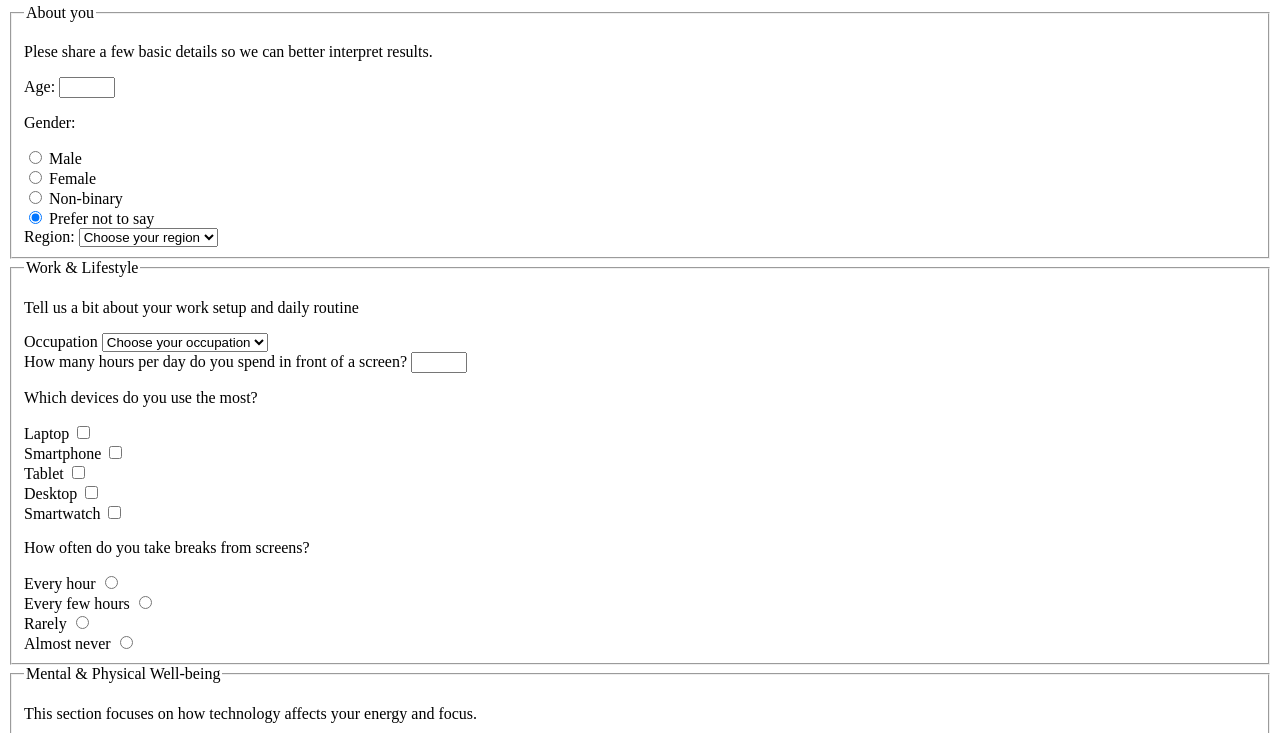
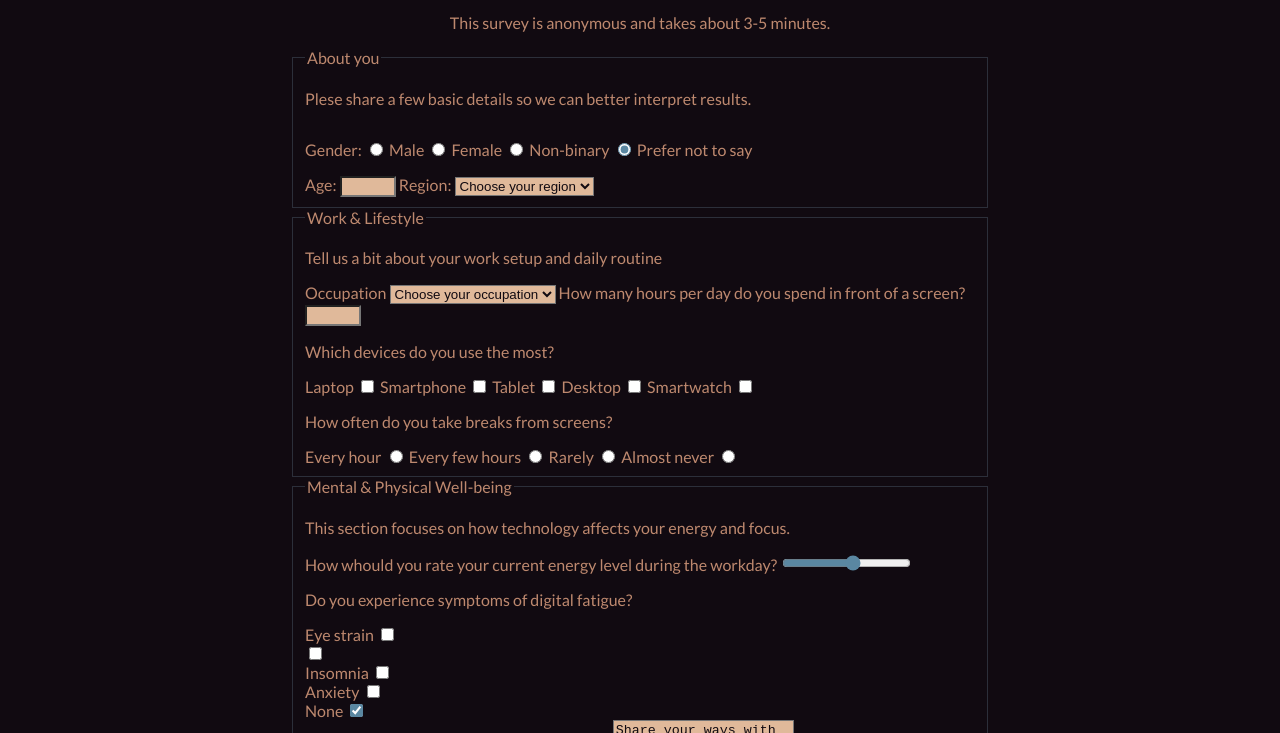
Before and after one commit to mafSida/survey-form-practice, a plain HTML site: page index.html in a window 1280 px wide. Shown: the part 144-877 px from the top of the page. Drawn offline with Linux system fonts and the light colour scheme.

Commit message:
style: add global base styles and general layout setup

```diff
--- a/css/styles.css
+++ b/css/styles.css
@@ -0,0 +1,79 @@
+body {
+  width: 100%;
+  min-height: 100vh;
+  min-height: 100dvh;
+  margin: 0;
+  background-color: #110a11;
+  color: #be896f;
+  font-family: "Lato", sans-serif;
+}
+
+h1,
+p {
+  margin: 1em auto;
+  text-align: center;
+}
+
+/* HEADING + DESCRIPTION */
+
+h1 {
+}
+
+.description {
+  width: 60vw;
+  max-width: 700px;
+  min-width: 350px;
+}
+
+/* FORM */
+
+form {
+  width: 60vw;
+  max-width: 700px;
+  min-width: 350px;
+  margin: 0 auto;
+}
+
+fieldset {
+  border: 1px solid #2c2f3a;
+}
+
+.hint {
+  text-align: left;
+}
+
+.form-question {
+  text-align: left;
+}
+.gender {
+  display: inline-block;
+}
+
+input,
+textarea,
+select {
+  background-color: #e0b99a;
+  color: #110a11;
+}
+
+::placeholder {
+  color: #110a11;
+}
+
+input[type="checkbox"],
+input[type="radio"],
+input[type="range"] {
+  accent-color: #5a87a1;
+}
+
+/* BOTTONS */
+
+.button-container {
+  display: flex;
+  justify-content: center;
+}
+
+button {
+  background-color: #5a87a1;
+  color: #110a11;
+}
--- a/index.html
+++ b/index.html
@@ -4,6 +4,13 @@
     <meta charset="UTF-8" />
     <meta name="viewport" content="width=device-width, initial-scale=1.0" />
     <title>Digital Well-Being & Work-life Balance Survey</title>
+    <link rel="preconnect" href="https://fonts.googleapis.com" />
+    <link rel="preconnect" href="https://fonts.gstatic.com" crossorigin />
+    <link
+      href="https://fonts.googleapis.com/css2?family=Lato:wght@400;700&display=swap"
+      rel="stylesheet"
+    />
+    <link rel="stylesheet" href="./css/styles.css" />
   </head>
   <body>
     <h1 class="main-header">Digital Well-Being & Work-life Balance Survey</h1>
@@ -20,9 +27,31 @@
       <!-- ABOUT YOU SECTION -->
       <fieldset class="about-you">
         <legend>About you</legend>
+
         <p class="hint">
           Plese share a few basic details so we can better interpret results.
         </p>
+
+        <p class="form-question gender">Gender:</p>
+
+        <input id="male" name="gender" type="radio" value="male" />
+        <label for="male">Male</label>
+
+        <input id="female" name="gender" type="radio" value="female" />
+        <label for="female">Female</label>
+
+        <input id="non-binary" name="gender" type="radio" value="non-binary" />
+        <label for="non-binary">Non-binary</label>
+
+        <input
+          id="prefer-not-to-say"
+          name="gender"
+          type="radio"
+          value="prefer-not-to-say"
+          checked
+        />
+        <label for="prefer-not-to-say">Prefer not to say </label>
+
         <div class="form-group">
           <label for="age">Age: </label>
           <input
@@ -34,36 +63,7 @@
             step="1"
             required
           />
-        </div>
-        <p class="gender">Gender:</p>
-        <div class="form-group">
-          <input id="male" name="gender" type="radio" value="male" />
-          <label for="male">Male</label>
-        </div>
-        <div class="form-group">
-          <input id="female" name="gender" type="radio" value="female" />
-          <label for="female">Female</label>
-        </div>
-        <div class="form-group">
-          <input
-            id="non-binary"
-            name="gender"
-            type="radio"
-            value="non-binary"
-          />
-          <label for="non-binary">Non-binary</label>
-        </div>
-        <div class="form-group">
-          <input
-            id="prefer-not-to-say"
-            name="gender"
-            type="radio"
-            value="prefer-not-to-say"
-            checked
-          />
-          <label for="prefer-not-to-say">Prefer not to say </label>
-        </div>
-        <div class="form-group">
+
           <label for="region">Region: </label>
           <select id="region" name="region" required>
             <option value="">Choose your region</option>
@@ -82,7 +82,7 @@
         <p class="hint">
           Tell us a bit about your work setup and daily routine
         </p>
-        <div class="form-group">
+
         <label for="occupation">Occupation</label>
         <select id="occupation" name="occupation" required>
           <option value="">Choose your occupation</option>
@@ -93,8 +93,7 @@
           <option value="unemloyed">Unemployed</option>
           <option value="other">Other</option>
         </select>
-        </div>
-        <div class="form-group">
+
         <label for="screen-hours"
           >How many hours per day do you spend in front of a screen?</label
         >
@@ -105,45 +104,36 @@
           min="1"
           max="16"
         />
-        </div>
-        <div class="form-group">
-          <p>Which devices do you use the most?</p>
+
+        <p class="form-question">Which devices do you use the most?</p>
         <label for="laptop">Laptop</label>
         <input id="laptop" name="device" type="checkbox" />
-        </div>
-        <div class="form-group">
+
         <label for="smartphone">Smartphone</label>
         <input id="smartphone" name="device" type="checkbox" />
-        </div>
-        <div class="form-group">
+
         <label for="tablet">Tablet</label>
         <input id="tablet" name="device" type="checkbox" />
-        </div>
-        <div class="form-group">
+
         <label for="desktop">Desktop</label>
         <input id="desktop" name="device" type="checkbox" />
-        </div>
-        <div class="form-group">
+
         <label for="smartwatch">Smartwatch</label>
         <input id="smartwatch" name="device" type="checkbox" />
-        </div>
-        <p>How often do you take breaks from screens?</p>
-        <div class="form-group">
+
+        <p class="form-question">How often do you take breaks from screens?</p>
+
         <label for="every-hour">Every hour</label>
         <input id="every-hour" name="breaks" type="radio" />
-        </div>
-        <div class="form-group">
+
         <label for="every-few-hours">Every few hours</label>
         <input id="every-few-hours" name="breaks" type="radio" />
-        </div>
-        <div class="form-group">
+
         <label for="rarely">Rarely</label>
         <input id="rarely" name="breaks" type="radio" />
-        </div>
-        <div class="form-group">
+
         <label for="almost-never">Almost never</label>
         <input id="almost-never" name="breaks" type="radio" />
-        </div>
       </fieldset>
       <!-- WELL-BEING SECTION -->
       <fieldset>
@@ -167,7 +157,9 @@
           />
         </div>
 
-        <p>Do you experience symptoms of digital fatigue?</p>
+        <p class="form-question">
+          Do you experience symptoms of digital fatigue?
+        </p>
 
         <div class="form-group">
           <label for="">Eye strain</label>
@@ -254,8 +246,10 @@
         </div>
       </fieldset>
 
+      <div class="button-container">
         <button type="submit" class="submit-btn">Submit</button>
         <button type="reset" class="reset-btn">Reset</button>
+      </div>
     </form>
     <p class="thank-you">Thank you for taking time to share your experience.</p>
   </body>
```
Lines whose indentation alone changed are shown as unchanged.
